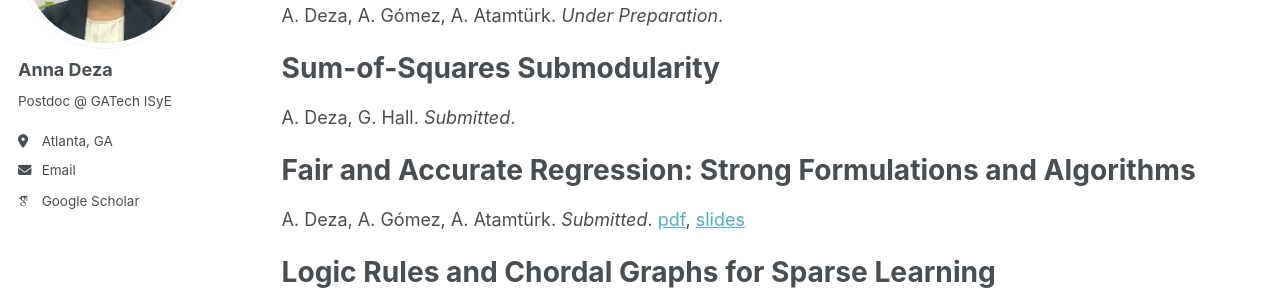
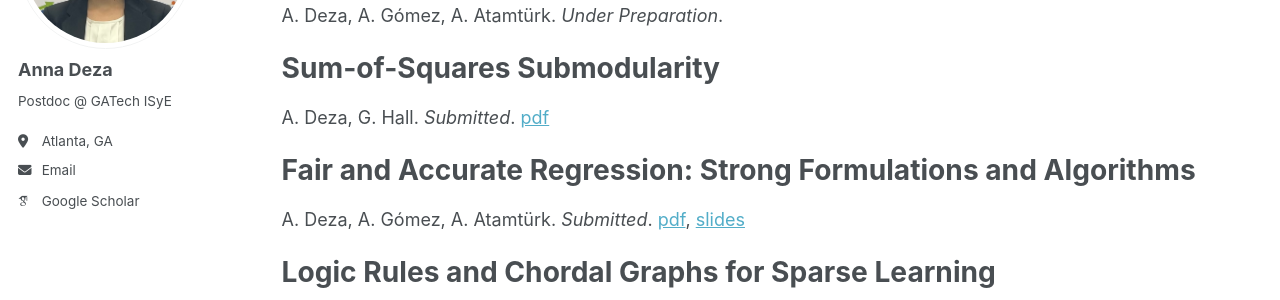
Before and after one commit to annadeza/annadeza.github.io, a Jekyll site: the page built from _pages/publications.md, in a window 1280 px wide and 900 px high. Shown: the part 232-532 px from the top of the window. Built offline with Jekyll 4.4.1, drawn with Linux system fonts in a browser that asks for light colours; some web fonts are replaced.

Commit message:
Update publications.md

```diff
--- a/_pages/publications.md
+++ b/_pages/publications.md
@@ -8,7 +8,7 @@ author_profile: true
 A. Deza, A. Gómez, A. Atamtürk. *Under Preparation*.
 
 # Sum-of-Squares Submodularity
-A. Deza, G. Hall. *Submitted*.
+A. Deza, G. Hall. *Submitted*. [pdf](https://arxiv.org/pdf/2510.24550)
 
 # Fair and Accurate Regression: Strong Formulations and Algorithms
 A. Deza, A. Gómez, A. Atamtürk. *Submitted*. [pdf](https://arxiv.org/pdf/2412.17116), [slides](/files/fair_regression_slides.pdf)
```
